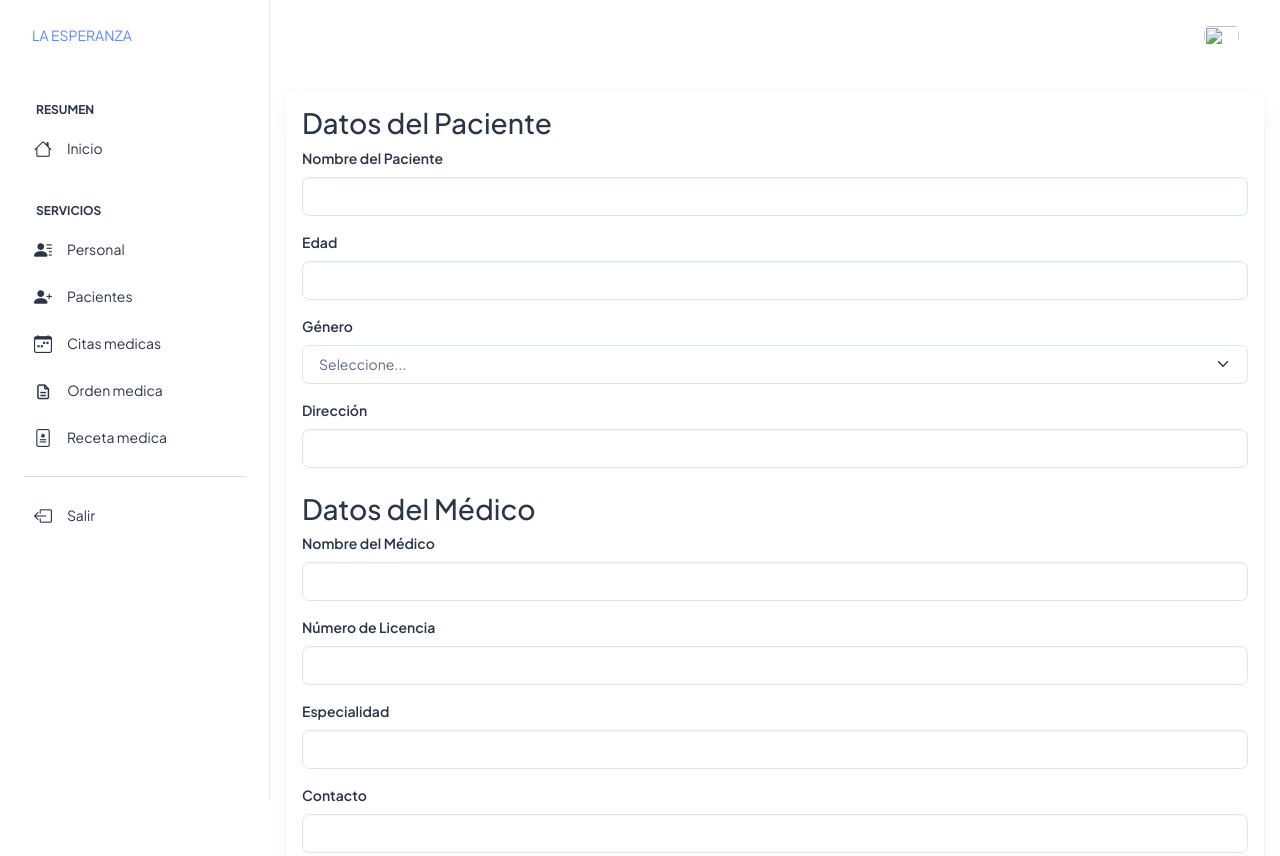
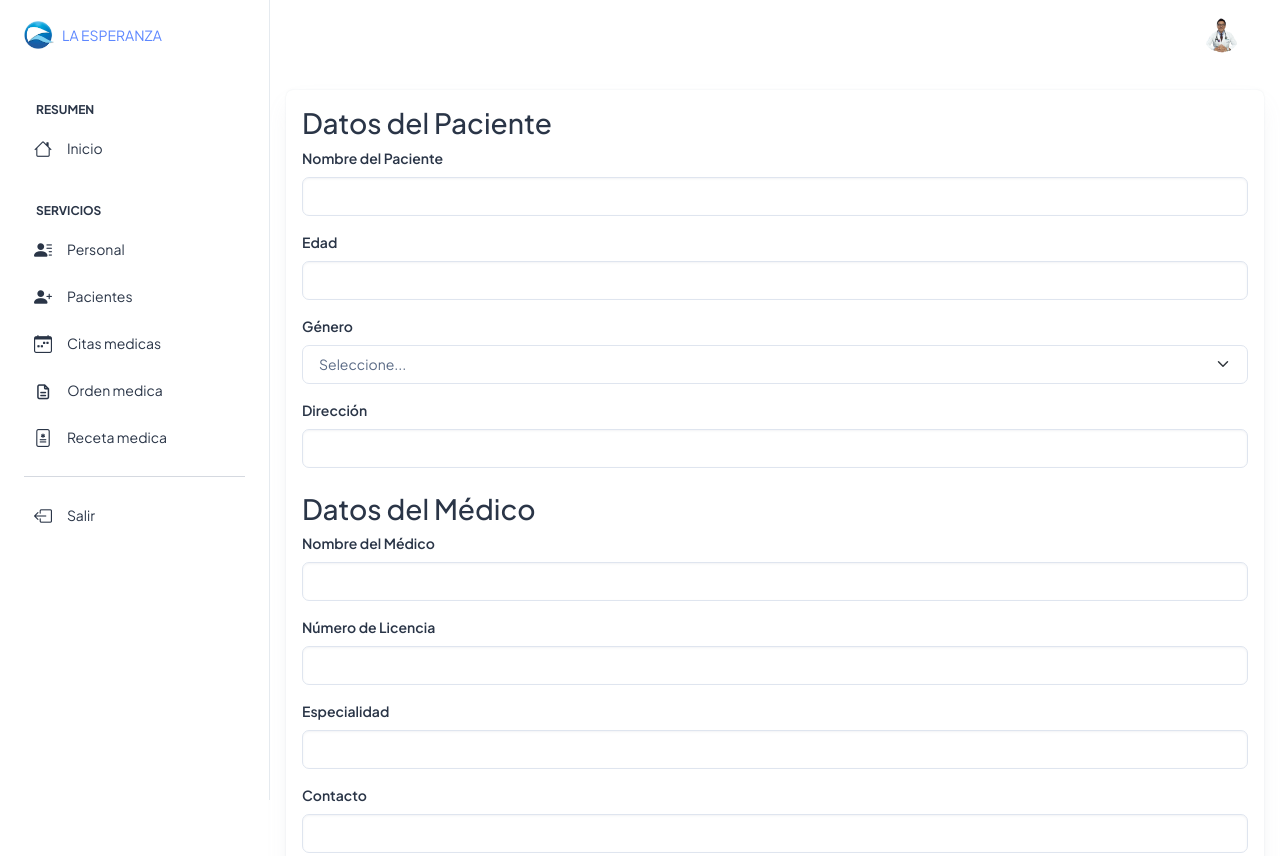
Before and after one commit to Damdev80/Proyecto-6-Bostrap, a plain HTML site: page reseta-medica.html in a window 1280 px wide. Shown: the top 856 px of the page. Drawn offline with nearby package versions, Linux system fonts and the light colour scheme; the site is published under a folder, as on GitHub Pages, so addresses that start at the root find nothing.

Commit message:
Update reseta-medica.html

```diff
--- a/reseta-medica.html
+++ b/reseta-medica.html
@@ -21,7 +21,7 @@
                 <div class="brand-logo d-flex align-items-center  ">
                     <div>
                     <a href="dasboard.html" class="text-nowrap logo-img">
-                      <img src="/images/logo3.jpg " width="30px  " alt="" />
+                      <img src="./images/logo3.jpg " width="30px  " alt="" />
                     </div>
                     <div class="pt-3 mx-2">
                       <p class="text-primary" id="colores">LA ESPERANZA</p>
@@ -129,7 +129,7 @@
                             <li class="nav-item dropdown">
                                 <a class="nav-link nav-icon-hover" href="javascript:void(0)" id="drop2"
                                     data-bs-toggle="dropdown" aria-expanded="false">
-                                    <img src="/images/perfil.png" alt="" width="35" height="35"
+                                    <img src="./images/perfil.png" alt="" width="35" height="35"
                                         class="rounded-circle">
                                 </a>
                                 <div class="dropdown-menu dropdown-menu-end dropdown-menu-animate-up"
```
